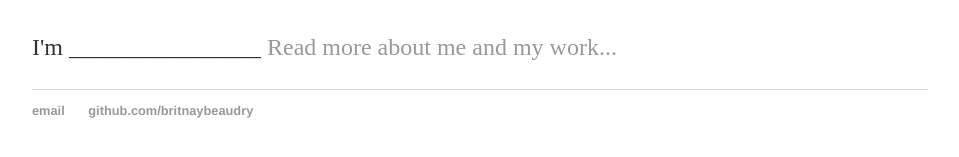
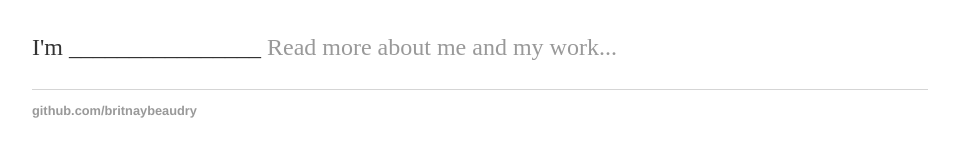
Before and after one commit to britnaybeaudry/britnaybeaudry.github.io, a Jekyll site: the page built from index.html, in a window 1280 px wide. Shown: the part 166-323 px from the top of the page, without its empty margins (160-1119 px from the left). Built offline with Jekyll 4.4.1, drawn with Linux system fonts in a browser that asks for light colours.

Commit message:
Update default.html

```diff
--- a/_layouts/default.html
+++ b/_layouts/default.html
@@ -22,7 +22,6 @@
 		</div><!-- /.container -->
 		<footer>
     		<ul>
-        		<li><a href="mailto:britnaybeaudry@gmail.com">email</a></li>
         		<li><a href="https://github.com/britnaybeaudry">github.com/britnaybeaudry</a></li>
 			</ul>
 		</footer>
```
